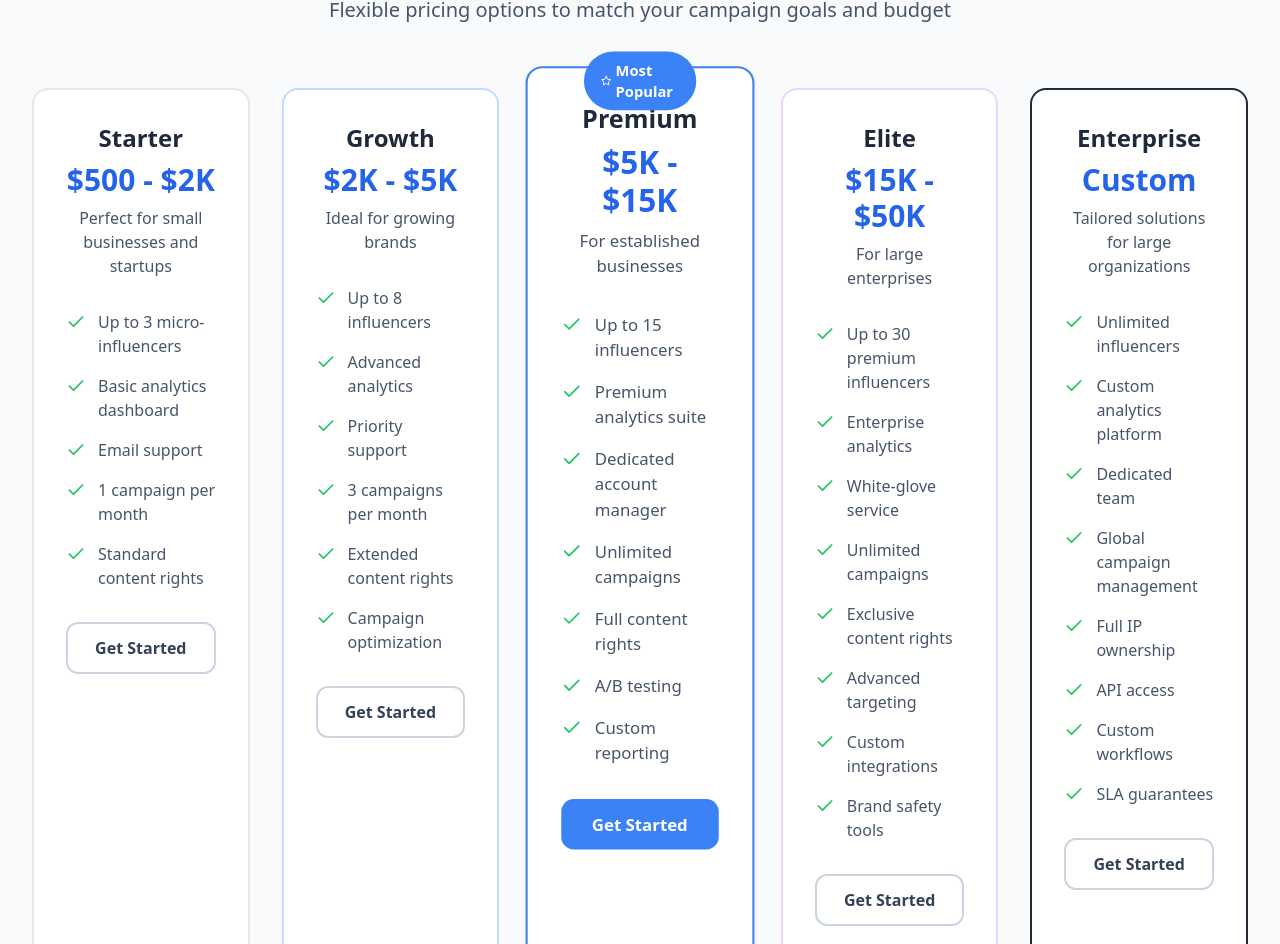
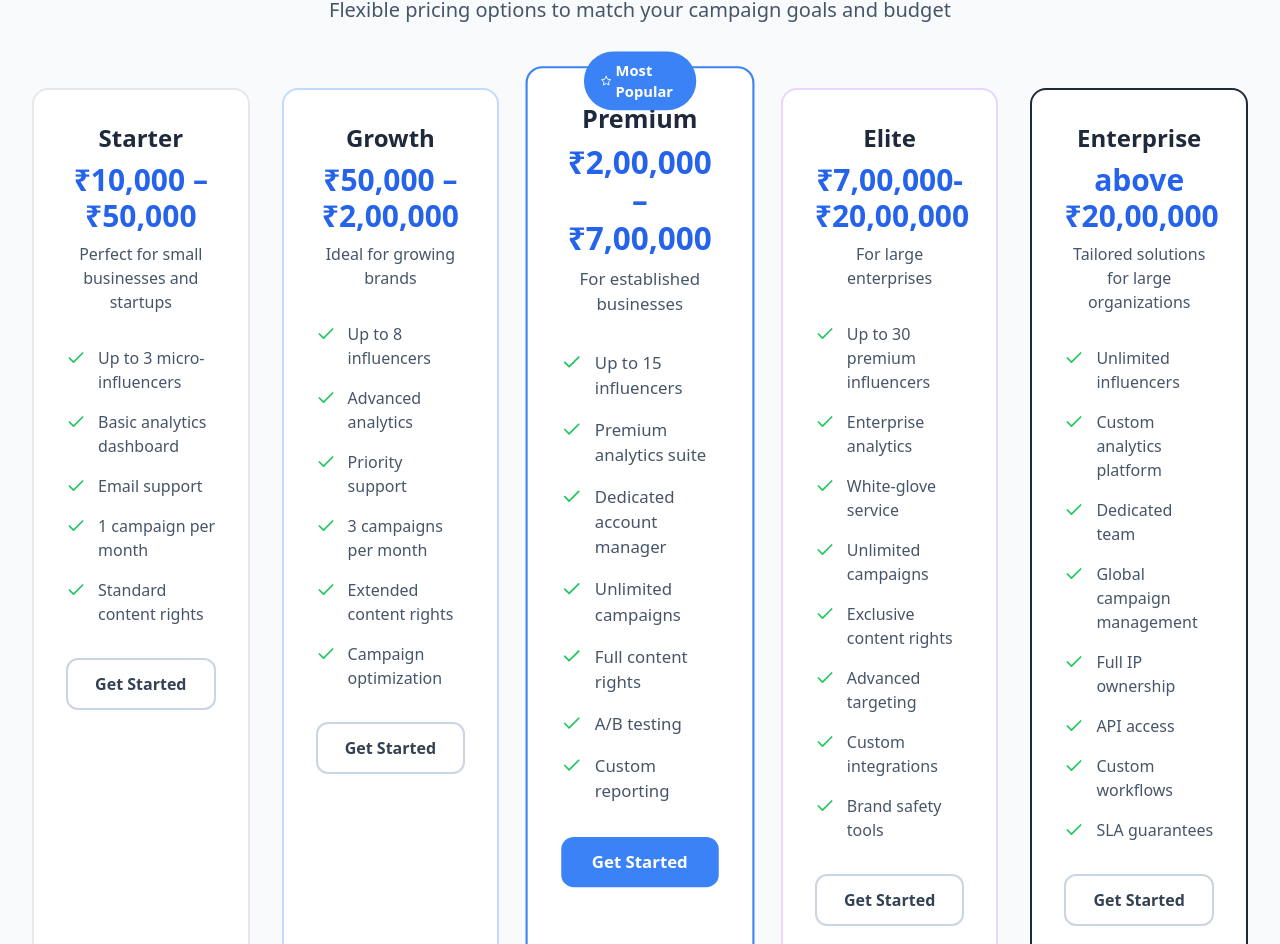
Before and after one commit to autostralis/aayaa, a React (Vite) app: page / in a window 1280 px wide. Shown: the part 5290-6234 px from the top of the page. Built offline with nearby package versions, Linux system fonts and the light colour scheme; no server answers.

Commit message:
Update Packages.tsx

```diff
--- a/src/components/Packages.tsx
+++ b/src/components/Packages.tsx
@@ -15,7 +15,7 @@ const Packages = () => {
   const packages = [
     {
       name: 'Starter',
-      price: '$500 - $2K',
+      price: '₹10,000 – ₹50,000',
       description: 'Perfect for small businesses and startups',
       features: [
         'Up to 3 micro-influencers',
@@ -29,7 +29,7 @@ const Packages = () => {
     },
     {
       name: 'Growth',
-      price: '$2K - $5K',
+      price: '₹50,000 – ₹2,00,000',
       description: 'Ideal for growing brands',
       features: [
         'Up to 8 influencers',
@@ -44,7 +44,7 @@ const Packages = () => {
     },
     {
       name: 'Premium',
-      price: '$5K - $15K',
+      price: '₹2,00,000 – ₹7,00,000',
       description: 'For established businesses',
       features: [
         'Up to 15 influencers',
@@ -60,7 +60,7 @@ const Packages = () => {
     },
     {
       name: 'Elite',
-      price: '$15K - $50K',
+      price: '₹7,00,000- ₹20,00,000 ',
       description: 'For large enterprises',
       features: [
         'Up to 30 premium influencers',
@@ -77,7 +77,7 @@ const Packages = () => {
     },
     {
       name: 'Enterprise',
-      price: 'Custom',
+      price: 'above ₹20,00,000',
       description: 'Tailored solutions for large organizations',
       features: [
         'Unlimited influencers',
```
